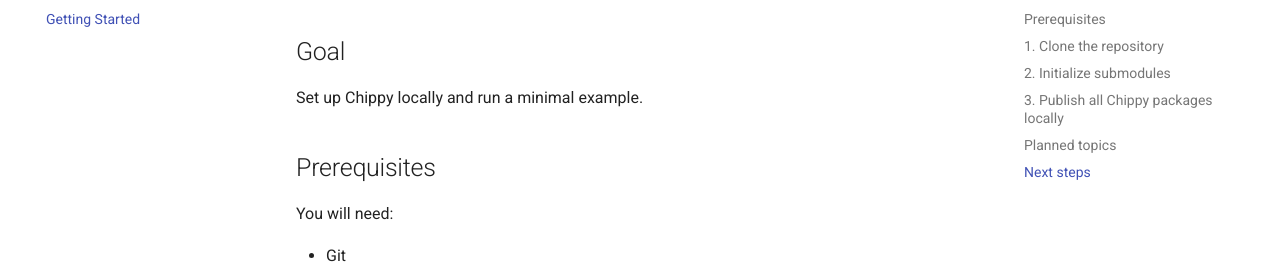
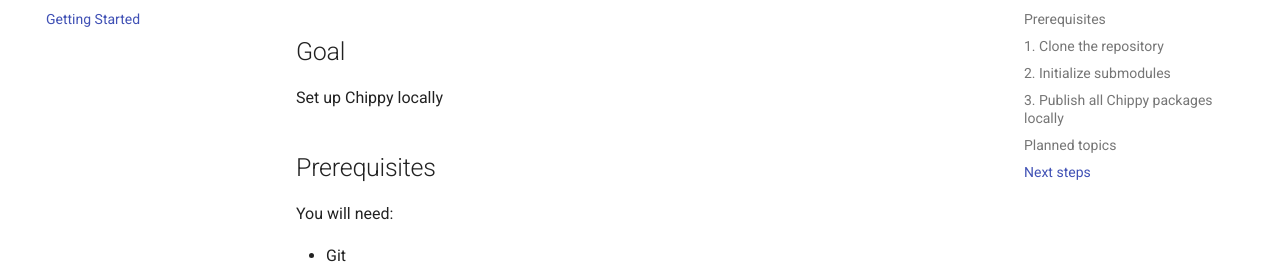
Before and after one commit to rohkud/chippy, an MkDocs documentation site: the page built from docs/getting-started.md, in a window 1280 px wide and 1365 px high. Shown: the part 146-425 px from the top of the window. Built offline with MkDocs 1.6.1 and Material for MkDocs 9.7.7, drawn with Linux system fonts in a browser that asks for light colours.

```diff
--- a/docs/getting-started.md
+++ b/docs/getting-started.md
@@ -1,7 +1,7 @@
 # Getting Started
 
 ## Goal
-Set up Chippy locally and run a minimal example.
+Set up Chippy locally
 
 ## Prerequisites
 
```
Also changed, not shown: docs/using-packages.md (added, +5 -0 lines).
